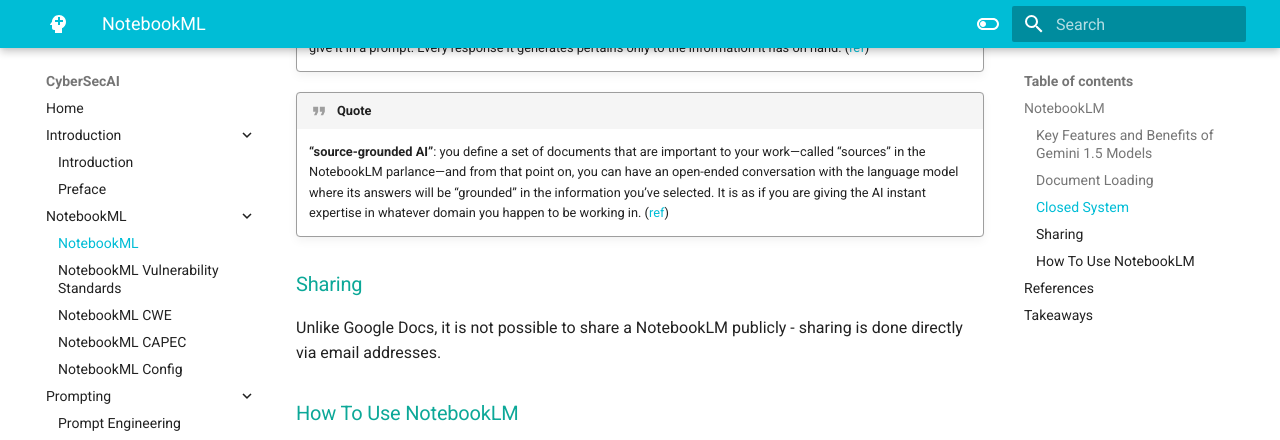
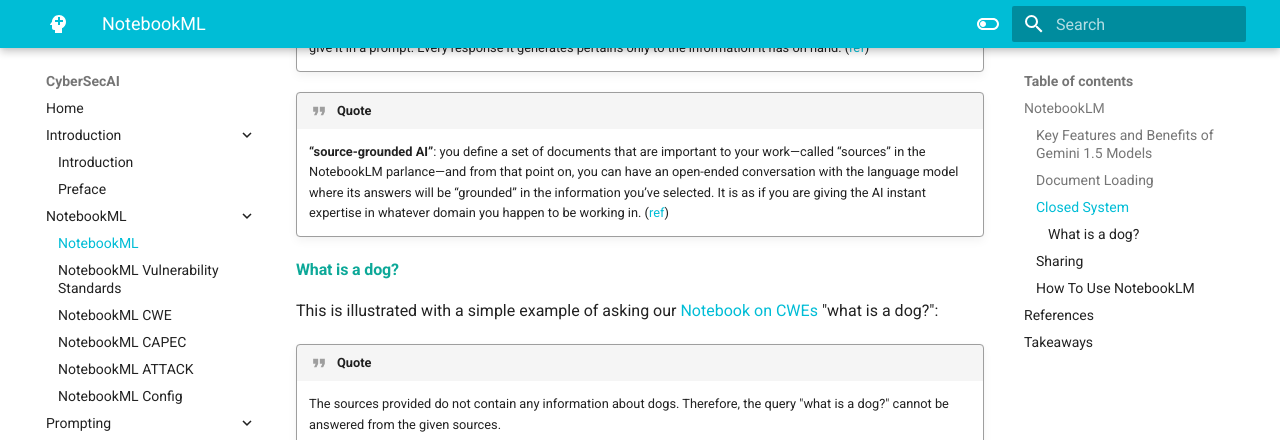
Before and after one commit to CyberSecAI/CyberSecAI.github.io, an MkDocs documentation site: the page built from docs/NotebookML/NotebookML.md, in a window 1280 px wide and 900 px high, scrolled down 2105 px, cut to the strip 0-440 px from the top of the window. Built offline with MkDocs 1.6.1 and Material for MkDocs 9.7.7, drawn with Linux system fonts in a browser that asks for light colours; comment, search, counter and statistics services are not loaded.

Commit message:
notebook mitre attack

```diff
--- a/docs/NotebookML/NotebookML.md
+++ b/docs/NotebookML/NotebookML.md
@@ -70,6 +70,20 @@
 
     **“source-grounded AI”**: you define a set of documents that are important to your work—called “sources” in the NotebookLM parlance—and from that point on, you can have an open-ended conversation with the language model where its answers will be “grounded” in the information you’ve selected. It is as if you are giving the AI instant expertise in whatever domain you happen to be working in. ([ref](https://adjacentpossible.substack.com/p/introducing-notebooklm))
 
+
+#### What is a dog?
+
+This is illustrated with a simple example of asking our [Notebook on CWEs](../NotebookML_Cwe.md) "what is a dog?":
+
+!!! quote
+    The sources provided do not contain any information about dogs. Therefore, the query "what is a dog?" cannot be answered from the given sources.
+
+<figure markdown>
+![Guide](../assets/images/what_is_a_dog.png)
+<figcaption></figcaption>
+</figure>
+
+
 ### Sharing
 Unlike Google Docs, it is not possible to share a NotebookLM publicly - sharing is done directly via email addresses.
 
--- a/mkdocs.yml
+++ b/mkdocs.yml
@@ -13,6 +13,7 @@
     - NotebookML Vulnerability Standards: NotebookML/NotebookML_VulnerabilityStandards.md
     - NotebookML CWE: NotebookML/NotebookML_Cwe.md
     - NotebookML CAPEC: NotebookML/NotebookML_Capec.md
+    - NotebookML ATTACK: NotebookML/NotebookML_Attack.md
     - NotebookML Config: NotebookML/NotebookML_Config.md
   - Prompting:
     - Prompt Engineering: prompt_engineering/prompt_engineering.md
```
Also changed, not shown: docs/NotebookML/NotebookML_Attack.md (added, +84 -0 lines), docs/assets/images/mitre_attack_supply_chain.png (added), docs/assets/images/mitre_attack_supply_chain_claude.png (added), docs/assets/images/what_is_a_dog.png (added), 7 other files.
